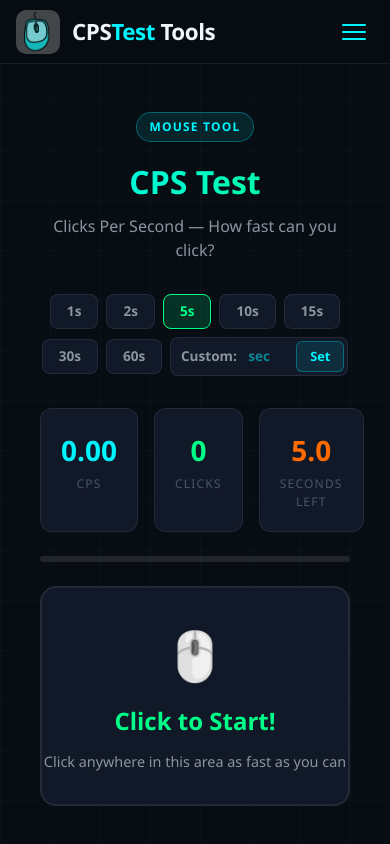
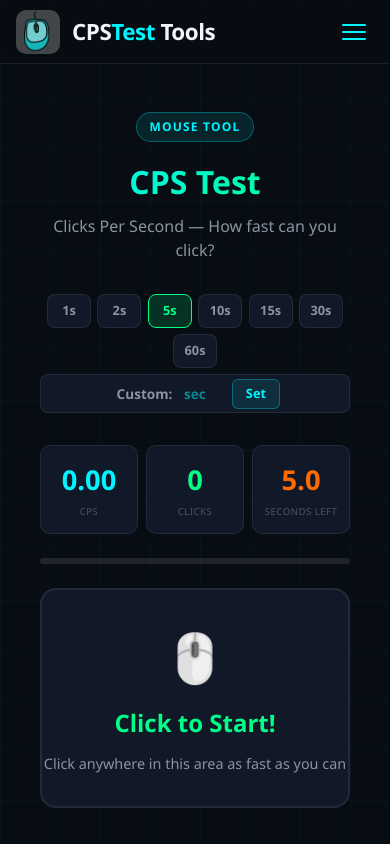
Before and after one commit to fahadhassan7635-stack/Cps-Test-Tool, a React (Vite) app: page /cps-test in a window 390 px wide. Shown: the top 844 px of the page. Built offline with nearby package versions, Linux system fonts and the light colour scheme.

Commit message:
Update CPSTestPage.tsx

```diff
--- a/src/pages/CPSTestPage.tsx
+++ b/src/pages/CPSTestPage.tsx
@@ -186,18 +186,116 @@
           0% { transform: translate(-50%, -50%) scale(0); opacity: 0.8; }
           100% { transform: translate(-50%, -50%) scale(5); opacity: 0; }
         }
+
+        /* ── Mobile fixes ── */
+        @media (max-width: 600px) {
+          /* Outer page padding */
+          .cps-page-wrap {
+            padding: 1.25rem 0.75rem !important;
+          }
+
+          /* Time-selector buttons row */
+          .cps-duration-row {
+            gap: 0.4rem !important;
+          }
+          .cps-duration-btn {
+            padding: 0.4rem 0.65rem !important;
+            font-size: 0.8rem !important;
+            min-width: 44px !important;
+          }
+
+          /* Custom time input wrapper */
+          .cps-custom-wrap {
+            width: 100% !important;
+            justify-content: center !important;
+          }
+
+          /* Stats cards — stack 3-in-a-row stays but font shrinks */
+          .cps-stats-grid {
+            gap: 0.5rem !important;
+          }
+          .cps-stat-card {
+            padding: 0.85rem 0.4rem !important;
+            border-radius: 10px !important;
+          }
+          .cps-stat-value {
+            font-size: clamp(1.4rem, 7vw, 2.2rem) !important;
+          }
+          .cps-stat-label {
+            font-size: 0.6rem !important;
+            letter-spacing: 0.05em !important;
+          }
+
+          /* Result modal layout — single column on mobile */
+          .cps-modal-split {
+            grid-template-columns: 1fr !important;
+            min-height: unset !important;
+            gap: 0.75rem !important;
+          }
+          .cps-modal-left {
+            border-right: none !important;
+            border-bottom: 1px solid rgba(255,255,255,0.08) !important;
+            padding-right: 0 !important;
+            padding-bottom: 0.75rem !important;
+          }
+          .cps-modal-emoji {
+            font-size: 3rem !important;
+          }
+          .cps-modal-rank {
+            font-size: 1.6rem !important;
+          }
+          .cps-modal-inner {
+            padding: 1.25rem 1rem !important;
+          }
+
+          /* History rows — don't overflow */
+          .cps-history-row {
+            font-size: 0.78rem !important;
+            gap: 0.25rem !important;
+            flex-wrap: wrap !important;
+            padding: 0.6rem 1rem !important;
+          }
+
+          /* SEO article */
+          .cps-article {
+            padding: 1.25rem !important;
+          }
+          .cps-article h2 {
+            font-size: 1.4rem !important;
+          }
+          .cps-article h3 {
+            font-size: 1.1rem !important;
+          }
+          .cps-games-grid {
+            grid-template-columns: repeat(2, 1fr) !important;
+            gap: 0.6rem !important;
+          }
+        }
       `}</style>
 
+      {/* ── HEADER ── */}
       <div style={{ textAlign: 'center', marginBottom: '2rem' }}>
         <div className="section-label">Mouse Tool</div>
         <h1 className="tool-title">CPS Test</h1>
         <p className="tool-subtitle">Clicks Per Second — How fast can you click?</p>
       </div>
 
-      <div style={{ display: 'flex', justifyContent: 'center', gap: '0.5rem', flexWrap: 'wrap', marginBottom: '2rem', alignItems: 'center' }}>
+      {/* ── DURATION SELECTOR ── */}
+      <div
+        className="cps-duration-row"
+        style={{
+          display: 'flex',
+          justifyContent: 'center',
+          gap: '0.5rem',
+          flexWrap: 'wrap',
+          marginBottom: '2rem',
+          alignItems: 'center',
+        }}
+      >
         {DURATIONS.map(d => (
           <button
             key={d}
+            className="cps-duration-btn"
             onClick={() => { setDuration(d); durationRef.current = d; resetTest(); setTimeLeft(d); setCustomTime(''); }}
             disabled={phase === 'running'}
             style={{
@@ -211,11 +309,15 @@
           >{d}s</button>
         ))}
 
-        <div style={{
+        {/* Custom time */}
+        <div
+          className="cps-custom-wrap"
+          style={{
             display: 'flex', alignItems: 'center', gap: '0.3rem',
             background: 'var(--bg-card)', border: '1px solid var(--border)',
-          borderRadius: '8px', padding: '0.2rem 0.2rem 0.2rem 0.6rem'
-        }}>
+            borderRadius: '8px', padding: '0.2rem 0.2rem 0.2rem 0.6rem',
+          }}
+        >
           <span style={{ fontSize: '0.85rem', color: 'var(--text-secondary)', fontWeight: '600' }}>Custom:</span>
           <input
             type="number"
@@ -226,7 +328,7 @@
             style={{
               width: '50px', background: 'transparent', border: 'none',
               color: 'var(--neon-cyan)', fontWeight: '700', outline: 'none',
-              textAlign: 'center', fontSize: '0.85rem'
+              textAlign: 'center', fontSize: '0.85rem',
             }}
           />
           <button
@@ -242,26 +344,42 @@
         </div>
       </div>
 
-      <div style={{ display: 'grid', gridTemplateColumns: 'repeat(3, 1fr)', gap: '1rem', marginBottom: '1.5rem' }}>
+      {/* ── STATS CARDS ── */}
+      <div
+        className="cps-stats-grid"
+        style={{ display: 'grid', gridTemplateColumns: 'repeat(3, 1fr)', gap: '1rem', marginBottom: '1.5rem' }}
+      >
         {[
           { value: phase === 'idle' ? '0.00' : typeof cps === 'number' && cps % 1 !== 0 ? cps.toFixed(2) : cps, label: 'CPS', color: 'var(--neon-cyan)' },
           { value: clicks, label: 'Clicks', color: 'var(--neon-green)' },
           { value: timeLeft.toFixed(1), label: 'Seconds Left', color: 'var(--neon-orange)' },
         ].map(s => (
-          <div key={s.label} style={{
+          <div
+            key={s.label}
+            className="cps-stat-card"
+            style={{
               background: 'var(--bg-card)', border: '1px solid var(--border)',
               borderRadius: '12px', padding: '1.25rem', textAlign: 'center',
-          }}>
-            <div style={{ fontSize: 'clamp(1.75rem, 5vw, 3rem)', fontWeight: '900', color: s.color, fontVariantNumeric: 'tabular-nums' }}>{s.value}</div>
-            <div style={{ fontSize: '0.75rem', color: 'var(--text-muted)', textTransform: 'uppercase', letterSpacing: '0.1em', marginTop: '0.25rem' }}>{s.label}</div>
+            }}
+          >
+            <div
+              className="cps-stat-value"
+              style={{ fontSize: 'clamp(1.75rem, 5vw, 3rem)', fontWeight: '900', color: s.color, fontVariantNumeric: 'tabular-nums' }}
+            >{s.value}</div>
+            <div
+              className="cps-stat-label"
+              style={{ fontSize: '0.75rem', color: 'var(--text-muted)', textTransform: 'uppercase', letterSpacing: '0.1em', marginTop: '0.25rem' }}
+            >{s.label}</div>
           </div>
         ))}
       </div>
 
+      {/* ── PROGRESS BAR ── */}
       <div className="progress-bar" style={{ marginBottom: '1.5rem' }}>
         <div className="progress-fill" style={{ width: `${progress}%` }} />
       </div>
 
+      {/* ── CLICK AREA ── */}
       <div
         onClick={handleClick}
         style={{
@@ -308,6 +426,7 @@
         )}
       </div>
 
+      {/* ── RESET BUTTON (while running) ── */}
       {phase === 'running' && (
         <div style={{ display: 'flex', justifyContent: 'center', marginBottom: '1.5rem', animation: 'fadeIn 0.3s ease-in' }}>
           <button
@@ -339,7 +458,7 @@
         </div>
       )}
 
-      {/* ===== MODERN PROFILE SPLIT RESULT MODAL ===== */}
+      {/* ── RESULT MODAL ── */}
       {phase === 'done' && finalRating && (
         <>
           <div style={{
@@ -348,11 +467,15 @@
             zIndex: 999, animation: 'fadeIn 0.3s ease-out forwards',
           }} onClick={() => resetTest()} />
 
-          <div style={{
+          <div
+            className="cps-modal-inner"
+            style={{
               position: 'fixed', top: '50%', left: '50%',
               transform: 'translate(-50%, -50%)',
               width: '95%',
               maxWidth: '560px',
+              maxHeight: '90vh',
+              overflowY: 'auto',
               background: '#0d1117',
               border: `2px solid ${finalRating.color}`,
               borderRadius: '20px',
@@ -361,7 +484,8 @@
               zIndex: 1000,
               animation: 'modalPopIn 0.4s cubic-bezier(0.34, 1.56, 0.64, 1) forwards',
               boxShadow: `0 0 40px ${finalRating.color}25`,
-          }}>
+            }}
+          >
             <button onClick={() => resetTest()} style={{
               position: 'absolute', top: '0.75rem', right: '0.75rem',
               background: 'rgba(255,255,255,0.03)',
@@ -371,13 +495,26 @@
               display: 'flex', alignItems: 'center', justifyContent: 'center',
             }}>✕</button>
 
-            <div style={{ display: 'grid', gridTemplateColumns: '1fr 1.2fr', gap: '1.25rem', alignItems: 'center', minHeight: '130px', marginBottom: '1.25rem' }}>
-              <div style={{ display: 'flex', flexDirection: 'column', alignItems: 'center', justifyContent: 'center', borderRight: '1px solid rgba(255,255,255,0.08)', paddingRight: '1rem', height: '100%' }}>
-                <span style={{ fontSize: '4.5rem', lineHeight: '1', filter: `drop-shadow(0 0 15px ${finalRating.color}40)` }}>{finalRating.emoji}</span>
+            {/* Split layout — stacks on mobile via CSS class */}
+            <div
+              className="cps-modal-split"
+              style={{ display: 'grid', gridTemplateColumns: '1fr 1.2fr', gap: '1.25rem', alignItems: 'center', minHeight: '130px', marginBottom: '1.25rem' }}
+            >
+              <div
+                className="cps-modal-left"
+                style={{ display: 'flex', flexDirection: 'column', alignItems: 'center', justifyContent: 'center', borderRight: '1px solid rgba(255,255,255,0.08)', paddingRight: '1rem', height: '100%' }}
+              >
+                <span
+                  className="cps-modal-emoji"
+                  style={{ fontSize: '4.5rem', lineHeight: '1', filter: `drop-shadow(0 0 15px ${finalRating.color}40)` }}
+                >{finalRating.emoji}</span>
               </div>
               <div style={{ textAlign: 'left' }}>
                 <div style={{ fontSize: '0.85rem', color: 'var(--text-muted)', textTransform: 'uppercase', letterSpacing: '0.05em' }}>Your Rank is</div>
-                <div style={{ fontSize: '2.2rem', fontWeight: '900', color: finalRating.color, fontStyle: 'italic', margin: '0.1rem 0' }}>{finalRating.label}!</div>
+                <div
+                  className="cps-modal-rank"
+                  style={{ fontSize: '2.2rem', fontWeight: '900', color: finalRating.color, fontStyle: 'italic', margin: '0.1rem 0' }}
+                >{finalRating.label}!</div>
                 <div style={{ display: 'flex', gap: '3px', marginBottom: '0.5rem' }}>
                   {Array.from({ length: 5 }).map((_, i) => (
                     <span key={i} style={{ fontSize: '1.2rem', color: i < finalRating.stars ? '#ffca28' : 'rgba(255,255,255,0.1)' }}>★</span>
@@ -416,11 +553,16 @@
         </>
       )}
 
+      {/* ── SESSION HISTORY ── */}
       {history.length > 0 && (
         <div style={{ background: 'var(--bg-card)', border: '1px solid var(--border)', borderRadius: '16px', overflow: 'hidden', marginBottom: '2rem' }}>
           <div style={{ padding: '1rem 1.25rem', borderBottom: '1px solid var(--border)', fontWeight: '700', fontSize: '0.9rem', color: 'var(--neon-cyan)' }}>📊 Session History</div>
           {history.map((h, i) => (
-            <div key={i} style={{ display: 'flex', justifyContent: 'space-between', alignItems: 'center', padding: '0.75rem 1.25rem', borderBottom: i < history.length - 1 ? '1px solid var(--border)' : 'none', fontSize: '0.875rem' }}>
+            <div
+              key={i}
+              className="cps-history-row"
+              style={{ display: 'flex', justifyContent: 'space-between', alignItems: 'center', padding: '0.75rem 1.25rem', borderBottom: i < history.length - 1 ? '1px solid var(--border)' : 'none', fontSize: '0.875rem' }}
+            >
               <span style={{ color: 'var(--text-muted)' }}>#{history.length - i}</span>
               <span style={{ color: 'var(--neon-cyan)', fontWeight: '700' }}>{h.cps} CPS</span>
               <span style={{ color: 'var(--text-secondary)' }}>{h.clicks} clicks</span>
@@ -431,9 +573,9 @@
         </div>
       )}
 
-      {/* ================= MASSIVE SEO ARTICLE SECTION ================= */}
+      {/* ── SEO ARTICLE ── */}
       <div style={{ background: 'var(--bg-card)', border: '1px solid var(--border)', borderRadius: '16px', padding: '2.5rem', marginTop: '3rem' }}>
-        <article style={{ color: 'var(--text-secondary)', fontSize: '0.95rem', lineHeight: '1.8' }}>
+        <article className="cps-article" style={{ color: 'var(--text-secondary)', fontSize: '0.95rem', lineHeight: '1.8' }}>
 
           <h2 style={{ fontWeight: '800', fontSize: '2rem', marginBottom: '1.5rem', color: 'var(--neon-cyan)', marginTop: '0', letterSpacing: '-0.5px' }}>
             The Ultimate Guide to CPS (Clicks Per Second) & Gaming Performance
@@ -443,7 +585,6 @@
             A <strong>CPS Test (Clicks Per Second Test)</strong> is an essential online benchmarking tool utilized by professional eSports players, casual gamers, and hardware enthusiasts. It accurately measures how fast you can click your mouse button within a specific time frame. Whether you are battling in a high-stakes PvP arena, building structures at lightning speed, or just testing the limits of your human reflexes, mastering your CPS is the gateway to elevating your overall gaming prowess.
           </p>
 
-          {/* New Mouse Check Box */}
           <div style={{ background: 'rgba(0, 245, 255, 0.05)', borderLeft: '4px solid var(--neon-cyan)', borderRadius: '0 12px 12px 0', padding: '1.5rem', marginBottom: '2.5rem' }}>
             <h3 style={{ color: '#fff', fontSize: '1.3rem', fontWeight: '700', marginTop: '0', marginBottom: '0.5rem', display: 'flex', alignItems: 'center', gap: '8px' }}>
               🖱️ The Ultimate "New Mouse Check"
@@ -460,7 +601,10 @@
             In the modern era of competitive gaming, Actions Per Minute (APM) and raw clicking speed can dictate the outcome of a match. A higher CPS gives you a distinct mechanical advantage across a massive variety of popular titles. Our tool is highly recommended for players who regularly play:
           </p>
 
-          <div style={{ display: 'grid', gridTemplateColumns: 'repeat(auto-fill, minmax(180px, 1fr))', gap: '1rem', marginBottom: '3rem' }}>
+          <div
+            className="cps-games-grid"
+            style={{ display: 'grid', gridTemplateColumns: 'repeat(auto-fill, minmax(180px, 1fr))', gap: '1rem', marginBottom: '3rem' }}
+          >
             {['Minecraft', 'Roblox', 'Fortnite', 'Grand Theft Auto V', 'Call of Duty: Warzone', 'League of Legends', 'Counter-Strike 2', 'PUBG: Battlegrounds', 'Genshin Impact', 'Among Us'].map((game) => (
               <div key={game} style={{ background: 'rgba(0,0,0,0.4)', padding: '0.75rem 1rem', borderRadius: '8px', border: '1px solid rgba(255,255,255,0.05)', color: '#e5e7eb', fontWeight: '600', fontSize: '0.9rem', display: 'flex', alignItems: 'center', gap: '8px' }}>
                 <span style={{ color: 'var(--neon-cyan)' }}>🎮</span> {game}
@@ -468,14 +612,12 @@
             ))}
           </div>
 
-          {/* Detailed Q&A / How-To Section */}
           <h2 style={{ fontWeight: '800', fontSize: '1.8rem', marginBottom: '1.5rem', color: '#fff', borderBottom: '1px solid var(--border)', paddingBottom: '1rem' }}>
             Pro Gamer FAQs & Strategies
           </h2>
 
           <div style={{ display: 'flex', flexDirection: 'column', gap: '2rem' }}>
 
-            {/* Minecraft */}
             <div>
               <h3 style={{ color: 'var(--neon-orange)', fontSize: '1.3rem', fontWeight: '700', marginBottom: '0.75rem' }}>
                 How to get fast CPS in Minecraft?
@@ -489,7 +631,6 @@
               </p>
             </div>
 
-            {/* PUBG */}
             <div>
               <h3 style={{ color: 'var(--neon-orange)', fontSize: '1.3rem', fontWeight: '700', marginBottom: '0.75rem' }}>
                 How to improve CPS in PUBG: Battlegrounds?
@@ -499,7 +640,6 @@
               </p>
             </div>
 
-            {/* Valorant / FPS */}
             <div>
               <h3 style={{ color: 'var(--neon-orange)', fontSize: '1.3rem', fontWeight: '700', marginBottom: '0.75rem' }}>
                 How to increase clicking speed in Valorant?
@@ -509,7 +649,6 @@
               </p>
             </div>
 
-            {/* Reaction Time */}
             <div>
               <h3 style={{ color: 'var(--neon-orange)', fontSize: '1.3rem', fontWeight: '700', marginBottom: '0.75rem' }}>
                 How to improve reaction time in FPS games?
@@ -523,7 +662,6 @@
               </p>
             </div>
 
-            {/* General Health Tip */}
             <div style={{ background: 'rgba(255, 0, 0, 0.05)', border: '1px solid rgba(255,0,0,0.2)', padding: '1.5rem', borderRadius: '12px', marginTop: '1rem' }}>
               <h4 style={{ color: 'var(--neon-red)', fontSize: '1.1rem', fontWeight: '700', margin: '0 0 0.5rem 0' }}>
                 ⚠️ A Note on Physical Health
```
Lines whose indentation alone changed are shown as unchanged.
